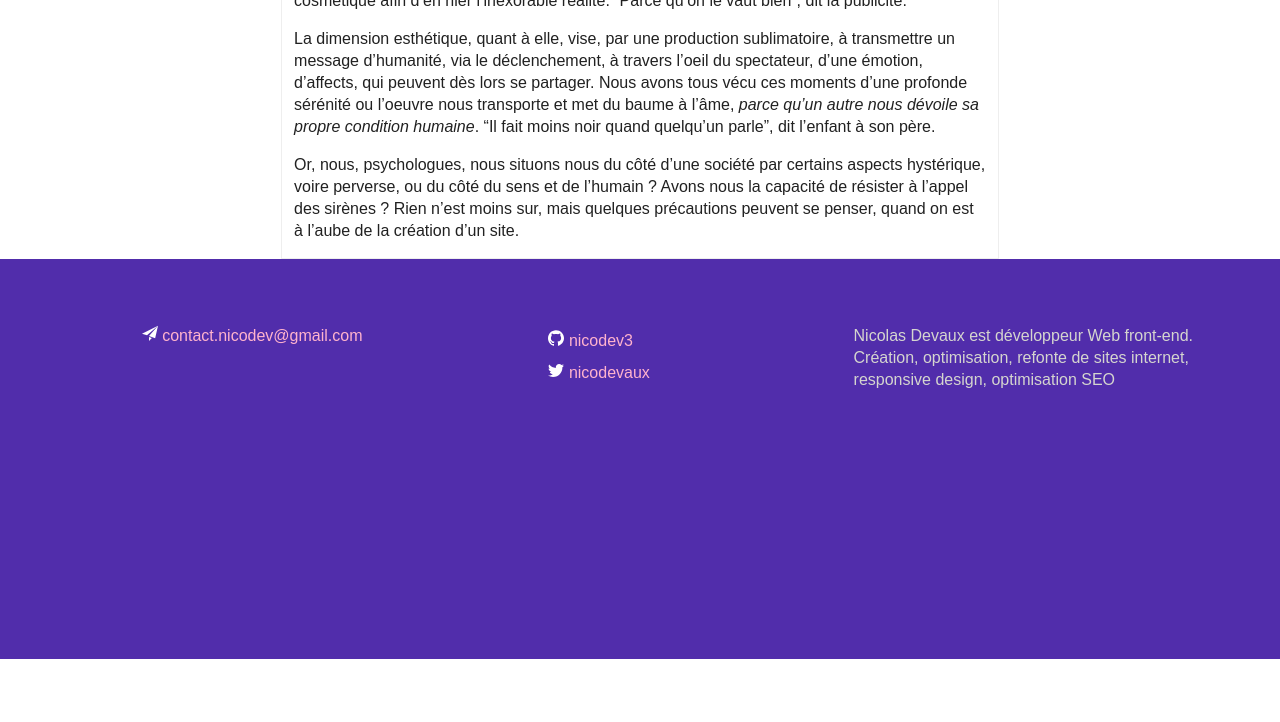
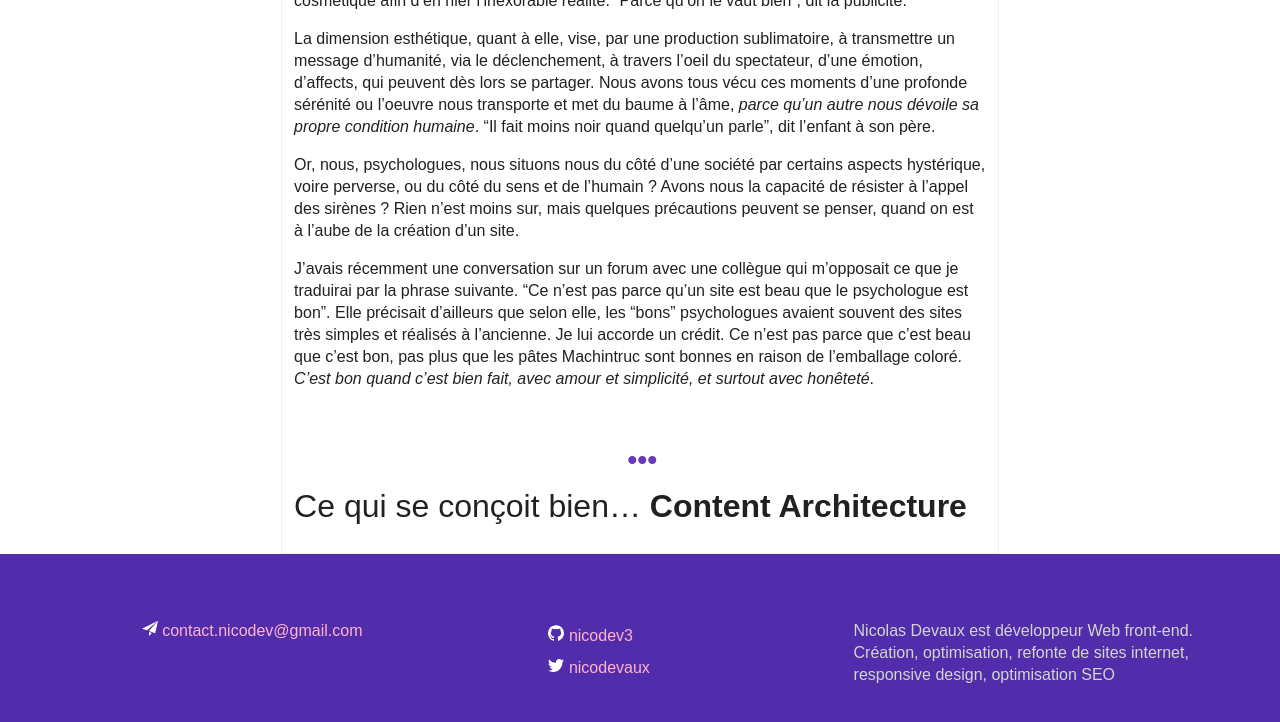
Before and after one commit to nicodev3/nicodev3.github.io, a Jekyll site: the page built from _posts/2016-09-05-site-internet-psychologues.md, in a window 1280 px wide and 900 px high, scrolled down 1878 px. Shown: the top 722 px of the window. Built offline with Jekyll 4.4.1, drawn with Linux system fonts in a browser that asks for light colours; nearby versions of some CDN libraries; comment, search, counter and statistics services are not loaded; before the commit the page ends 2537 px from its top, so only the background shows below that.

Commit message:
Update 2016-09-05-site-internet-psychologues.md

```diff
--- a/_posts/2016-09-05-site-internet-psychologues.md
+++ b/_posts/2016-09-05-site-internet-psychologues.md
@@ -37,3 +37,7 @@
 La dimension esthétique, quant à elle, vise, par une production sublimatoire, à transmettre un message d'humanité, via le déclenchement, à travers l'oeil du spectateur, d'une émotion, d'affects, qui peuvent dès lors se partager. Nous avons tous vécu ces moments d'une profonde sérénité ou l'oeuvre nous transporte et met du baume à l'âme, *parce qu'un autre nous dévoile sa propre condition humaine*. "Il fait moins noir quand quelqu'un parle", dit l'enfant à son père.
 
 Or, nous, psychologues, nous situons nous du côté d'une société par certains aspects hystérique, voire perverse, ou du côté du sens et de l'humain&nbsp;? Avons nous la capacité de résister à l'appel des sirènes&nbsp;? Rien n'est moins sur, mais quelques précautions peuvent se penser, quand on est à l'aube de la création d'un site.
+
+J'avais récemment une conversation sur un forum avec une collègue qui m'opposait ce que je traduirai par la phrase suivante. "Ce n'est pas parce qu'un site est beau que le psychologue est bon". Elle précisait d'ailleurs que selon elle, les "bons" psychologues avaient souvent des sites très simples et réalisés à l'ancienne. Je lui accorde un crédit. Ce n'est pas parce que c'est beau que c'est bon, pas plus que les pâtes Machintruc sont bonnes en raison de l'emballage coloré. *C'est bon quand c'est bien fait, avec amour et simplicité, et surtout avec honêteté*.
+
+## Ce qui se conçoit bien... **Content Architecture**
```
